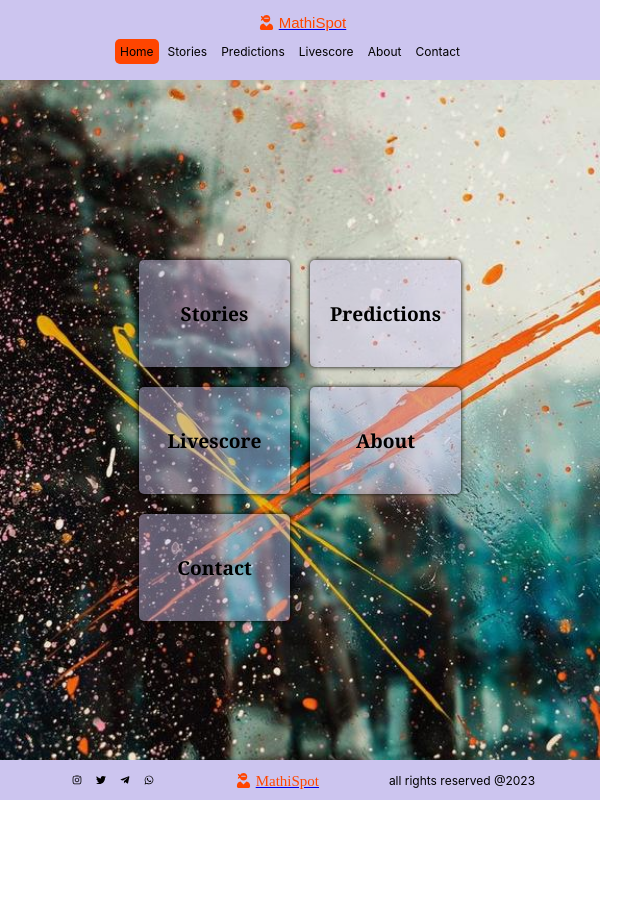
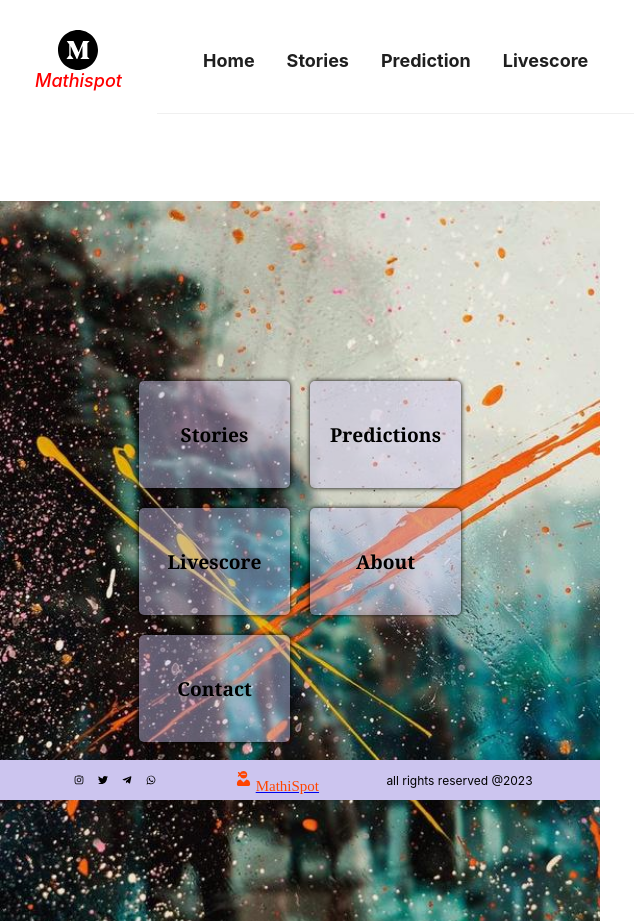
Before and after one commit to mathinez94/mathispot, a React (Create React App) app: page / in a window 600 px wide. Shown: the whole page, 634 px wide, since content can reach past the window. Before the commit the page ends 800 px from the top, so only its background shows below. Built offline with nearby package versions, Linux system fonts and the light colour scheme.

Commit message:
responsive navbar

```diff
--- a/package.json
+++ b/package.json
@@ -6,6 +6,7 @@
     "@testing-library/jest-dom": "^5.16.5",
     "@testing-library/react": "^13.4.0",
     "@testing-library/user-event": "^13.5.0",
+    "antd": "^5.20.0",
     "axios": "^1.4.0",
     "date-fns": "^2.30.0",
     "query": "^0.2.0",
--- a/src/App.css
+++ b/src/App.css
@@ -1,6 +1,4 @@
 .App {
-  background: #fffcff;
-  width: 100%;
-  height: fit-content;
-  position: absolute;
+  width: 100vw;
+  height: 100vh;
 }
--- /dev/null
+++ b/src/copmponents/navbar/DestopMenu.jsx
@@ -0,0 +1,36 @@
+import { Menu } from 'antd'
+import React from 'react'
+import { Link, useNavigate } from 'react-router-dom'
+import { MediumCircleFilled } from '@ant-design/icons';
+
+const DestopMenu = ({isInline=false}) => {
+
+    const navigate = useNavigate();
+  return (
+    <div className='desktopView'>
+        <div className="menulogo">
+               <MediumCircleFilled style={{fontSize:'40px'}}/>
+               <Link to='/'  className='logoText'>Mathispot</Link>
+        </div>
+        <Menu
+        style={{padding: '30px', fontSize:'18px', flex: '2', alignItems:'center', justifyContent: 'center', fontWeight:'bold'}}
+        mode={isInline ? 'inline' : 'horizontal'}
+        onClick={({key})=>{
+           if(key === 'signout'){
+            // do your signout function here
+           }else{
+            navigate(key)
+           }
+        }}
+        items={[
+            {label: 'Home', key: '/'},
+            {label: 'Stories', key: '/stories'},
+            {label: 'Prediction', key: '/predictions'},
+            {label: 'Livescore', key: '/livescore'},
+        ]}
+        />
+    </div>
+  )
+}
+
+export default DestopMenu;
--- /dev/null
+++ b/src/copmponents/navbar/MobileMenu.jsx
@@ -0,0 +1,30 @@
+import React from 'react'
+import { Menu } from 'antd'
+import { useNavigate } from 'react-router-dom'
+
+const MobileMenu = () => {
+
+    const navigate = useNavigate();
+  return (
+    <div className='MobileView'>
+        <Menu
+        mode='inline'
+        onClick={({key})=>{
+            if(key === 'signout'){
+             // do your signout function here
+            }else{
+             navigate(key)
+            }
+         }}
+        items={[
+            {label: 'Home', key: '/'},
+            {label: 'Stories', key: '/stories'},
+            {label: 'Prediction', key: '/predictions'},
+            {label: 'Livescore', key: '/livescore'},
+        ]}
+        />
+    </div>
+  )
+}
+
+export default MobileMenu
--- a/src/copmponents/navbar/Navbar.css
+++ b/src/copmponents/navbar/Navbar.css
@@ -1,90 +1,52 @@
-.navbar{
-    width: 100%;
-    height: 10vh;
-    background: #ccc5ef;
+.desktopView{
     display: flex;
     align-items: center;
     justify-content: space-between;
-    position: fixed;
-    top: 0;
-    z-index: 2;
 }
-.logo{
-    font-size: 20px;
-    margin: 10px;
+.menulogo{
+    flex: 1;
+    text-align: center;
+    padding: 30px;
+    font-size: large;
+}
+.logoText{
+    text-decoration: none;
+     margin:5px;
+     color:red;
+     font-style: oblique;
+     font-weight: 500;
+}
+.mobileViewIcon .menulogo{
+    flex: 2;
+    align-items: center;
+}
+.mobileViewIcon{
+    width: 100%;
     display: flex;
     align-items: center;
-    justify-content: center;
-}
-.logo-logo{
-    margin: 10px;
-    font-size: 40PX;
-    color: orangered;
-}
-.logo-text{
-   font-family: fantasy;
-    color: orangered;
-}
-.navbar nav{
-   margin-right: 20px;
-}
-.navlinks{
-    color: #000;
-    text-decoration: none;
-    font-size: 20px;
-    margin: 10px;
-    padding: 5px;
-}
-nav a.active{
-    background-color: orangered;
-    padding: 10px;
-    border: none;
-    border-radius: 5px;
+    justify-content: space-between;
+    height: 30px;
+    padding: 30px 0px 0px 0px;
 }
 
+/* media querry desktop */
+@media (min-width: 586px){
+    .MobileView{
+        display: none;
+      }
+      .mobileViewIcon .menulogo{
+        display: none;
+    }
+    .mobileViewIcon{
+        display: none;
+    }
 
-/* MEDIA QUERRY */
-@media only screen and (min-width: 360px) and (max-width: 750px){
-    .navbar{
-        width: 100%;
-        height: 10vh;
-        background: #ccc5ef;
-        display: flex;
-        flex-direction: column;
-        align-items: center;
-        justify-content:center;
-        position: fixed;
-    }
-    .logo{
-        font-size: 15px;
-        margin: 5px;
-        display: flex;
-        align-items: center;
-        justify-content: center;
-    }
-    .logo-logo{
-        margin: 5px;
-        font-size: 15PX;
-        color: orangered;
-    }
-    .logo-text{
-        font-family: fantasy;
-        color: orangered;
-    }
-    .navbar nav{
-       margin-bottom: 15px;
-    }
-    .navlinks{
-        color: #000;
-        text-decoration: none;
-        font-size: 12px;
-        margin: 2px;
+}
+ /* media quarry mobile */
+@media (max-width: 586px){
+     .desktopView{
+        display: none;
+     }
 
-    }
-    nav a.active{
-        background-color: orangered;
-        padding: 5px;
-        border: none;
-        border-radius: 5px;
-    }
-  }
+
+}
--- a/src/copmponents/navbar/Navbar.js
+++ b/src/copmponents/navbar/Navbar.js
@@ -1,23 +1,37 @@
-import React from 'react'
+import React, { useState } from 'react'
 import "./Navbar.css"
-import { NavLink, Link } from 'react-router-dom'
-import {FaUserNinja} from 'react-icons/fa'
+import DestopMenu from './DestopMenu';
+import MobileMenu from './MobileMenu';
+import { Drawer } from 'antd';
+import { MenuOutlined } from '@ant-design/icons';
+import { Link } from 'react-router-dom'
+import { MediumCircleFilled } from '@ant-design/icons';
 
 const Navbar = () => {
+
+  const [selected, setSelected] = useState(false);
   return (
     <div className='navbar'>
-         <div className="logo">
-            <FaUserNinja className='logo-logo'/>
-               <Link to='/' ><span className='logo-text'>MathiSpot</span></Link>
-            </div>
-            <nav >
-                <NavLink to='/' className='navlinks'>Home</NavLink>
-                <NavLink to='/stories' className='navlinks'>Stories</NavLink>
-                <NavLink to='/predictions' className='navlinks'>Predictions</NavLink>
-                <NavLink to='/livescore' className='navlinks'>Livescore</NavLink>
-                <NavLink to='/about' className='navlinks'>About</NavLink>
-                <NavLink to='/contact' className='navlinks'>Contact</NavLink>
-            </nav>
+      <div className="mobileViewIcon">
+        <MenuOutlined onClick={() => setSelected(true)} style={{fontSize: '40px', padding:'20px', flex:'1'}}/>
+      <div className="menulogo">
+        <MediumCircleFilled style={{fontSize:'40px'}}/>
+        <Link to='/'  className='logoText'>Mathispot</Link>
+      </div>
+      </div>
+      <div className="desktopMenu">
+        <DestopMenu />
+      </div>
+      <div className="mobileMenu">
+        <Drawer
+        placement= 'left'
+        open={selected}
+        closable={false}
+        onClose={() => {setSelected(false)}}
+        >
+           <MobileMenu />
+        </Drawer>
+      </div>
     </div>
     // MEDIA SCREEN
 
--- a/src/pages/home/Home.css
+++ b/src/pages/home/Home.css
@@ -1,14 +1,5 @@
 .home{
-    width: 100%;
-    height: 90vh;
-    display: flex;
-    align-items: center;
-    justify-content: center;
-    margin-top: 10vh;
-    background-image: url(../../images/background.jpg);
-    background-position: center;
-    background-repeat: no-repeat;
-    background-size: cover;
+
 }
 .homeContent{
    display: grid;
```
Also changed, not shown: src/App.js (line endings or trailing spaces), 1 other file (tests, documents, lock files or other folders).
